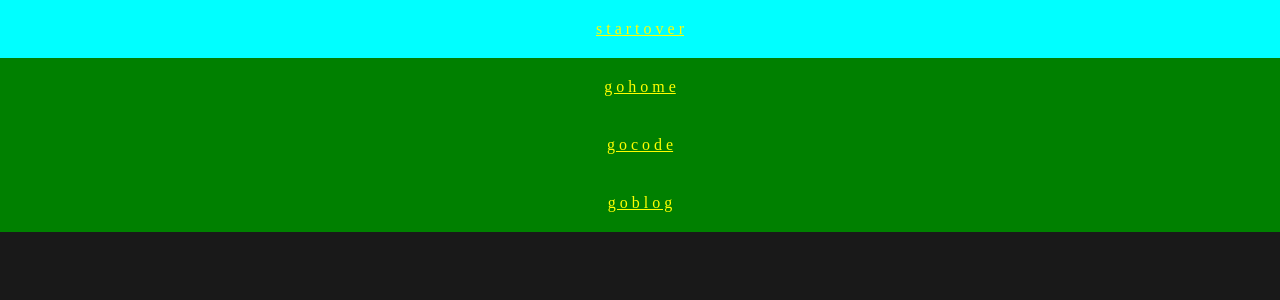
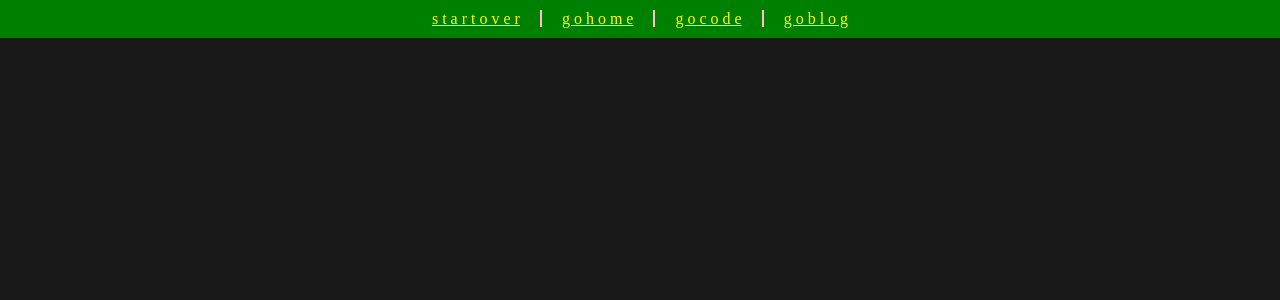
Before and after one commit to KimberlyRosaly/code.love.blog, a React (Create React App) app: page /loves in a window 1280 px wide. Shown: the top 300 px of the page. Built offline with nearby package versions, Linux system fonts and the light colour scheme.

Commit message:
change up the nav bar styling a bit to be horizontal and have dividers between each item, hover has button-like effect

```diff
--- a/src/App.css
+++ b/src/App.css
@@ -30,17 +30,28 @@ body {
 /* =================== N A V I G A T I O N  */
 .nav ul {
   list-style-type: none;
+  margin: 0;
+  padding: 10px;
   background-color: green;
-  overflow: hidden;
+
+}
+.nav ul li {
+  display: inline;
+  border-right: 2px solid pink;
+}
+.nav ul li:last-child {
+  border-right: none;
 }
 .nav ul li a {
-  display: block;
+  width: 95px;
   color: yellow;
   text-shadow: 10px;
   padding: 20px;
 }
 .nav ul li a:hover {
   background-color: aqua;
+  border-radius: 5%;
+  box-shadow: 3px 3px rgb(255, 0, 0);
 }
 /* =-=-=-=-=-=-=-=-=-=-=-=-=-=-=-=-=-=-=-=- */
 /* =============================== B L O G  */
```
